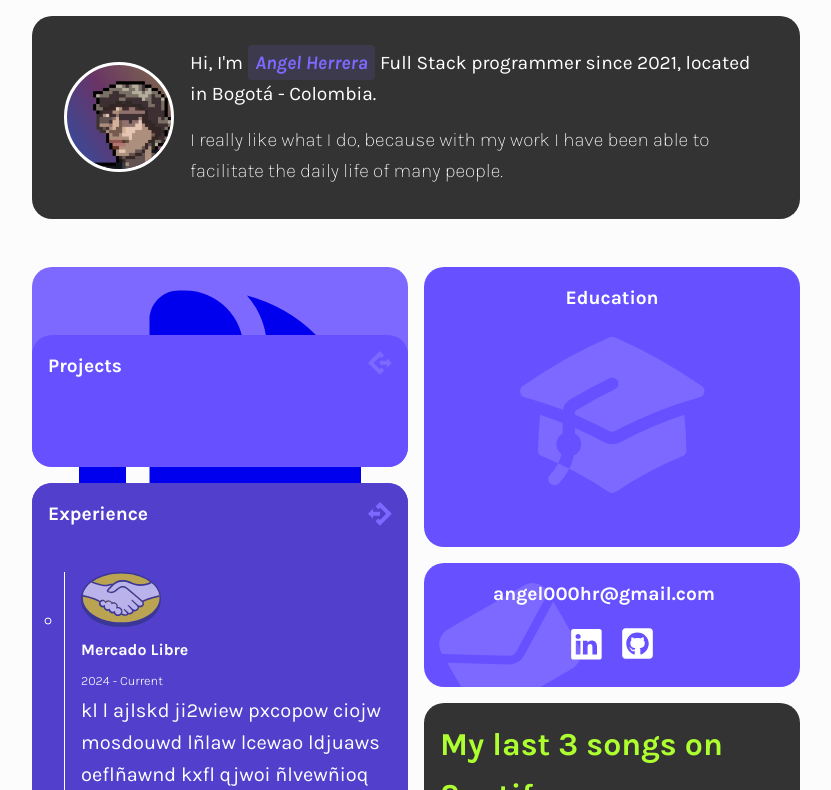
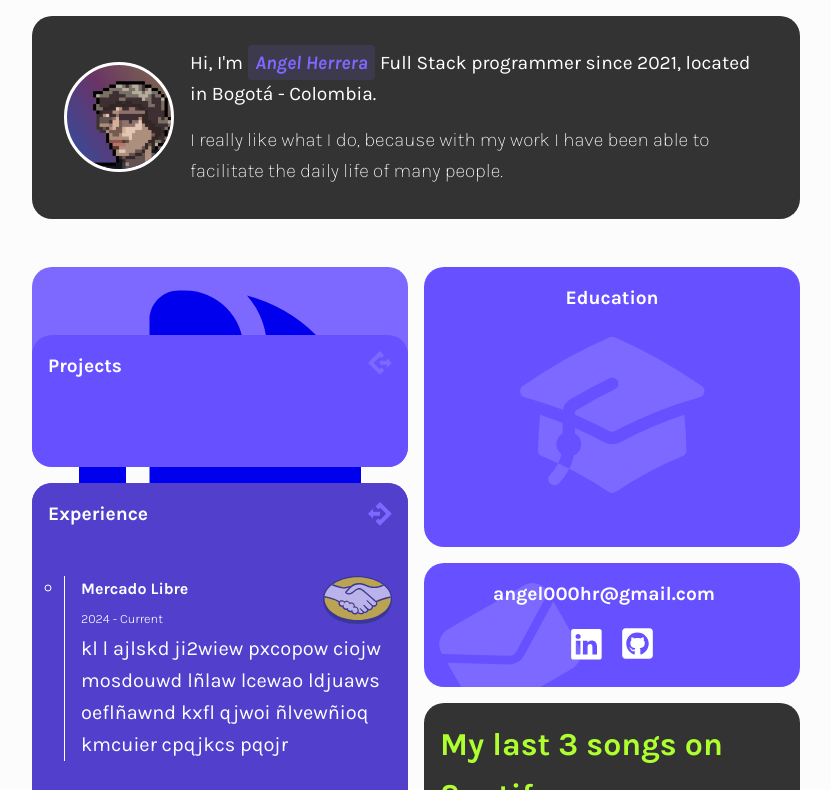
Before and after one commit to Alphinito/Current-CV, an Astro site: page / in a window 1280 px wide. Both pictures are taken after a click on the heading "Experience". Shown: the top 790 px of the page, without its empty margins (224-1055 px from the left). Built offline with nearby package versions, Linux system fonts and the light colour scheme; Astro itself is replaced by a stand-in of ours.

Commit message:
Right styles

```diff
--- a/src/components/experienceCard/singleCompany/SingleCompany.css
+++ b/src/components/experienceCard/singleCompany/SingleCompany.css
@@ -1,12 +1,18 @@
 .company{
     border-left: 1px solid white;
+    display: grid;
     padding-left: 1rem;
+    grid-template-columns: 1fr 1fr;
     .company-logo{
         right: 0;
         opacity: .6;
-        width: 5rem;
+        height: 3rem;
+        justify-self: end;
     }
     .company-name{
         font-size: var(--t-medium);
     }
+    .companyDescription{
+        grid-column: 1/3;
+    }
 }
--- a/src/components/experienceCard/singleCompany/SingleCompany.jsx
+++ b/src/components/experienceCard/singleCompany/SingleCompany.jsx
@@ -9,11 +9,11 @@ const SingleCompany = ({companyName, description, img, dateInit, dateFinal}) =>
     return(
         <li>
             <div class="company">
-                <img class="company-logo" src={img} alt="company logo" />
                 <div className="companyHeader">
                     <h3 class="company-name">{companyName}</h3>
                     <time class="company-time" datetime={Date.parse(dateInit)}>{`${dateInit} - ${dateFinal}`}</time>
                 </div>
+                <img class="company-logo" src={img} alt="company logo" />
                 <div className="companyDescription">
                     {description}
                 </div>
```
